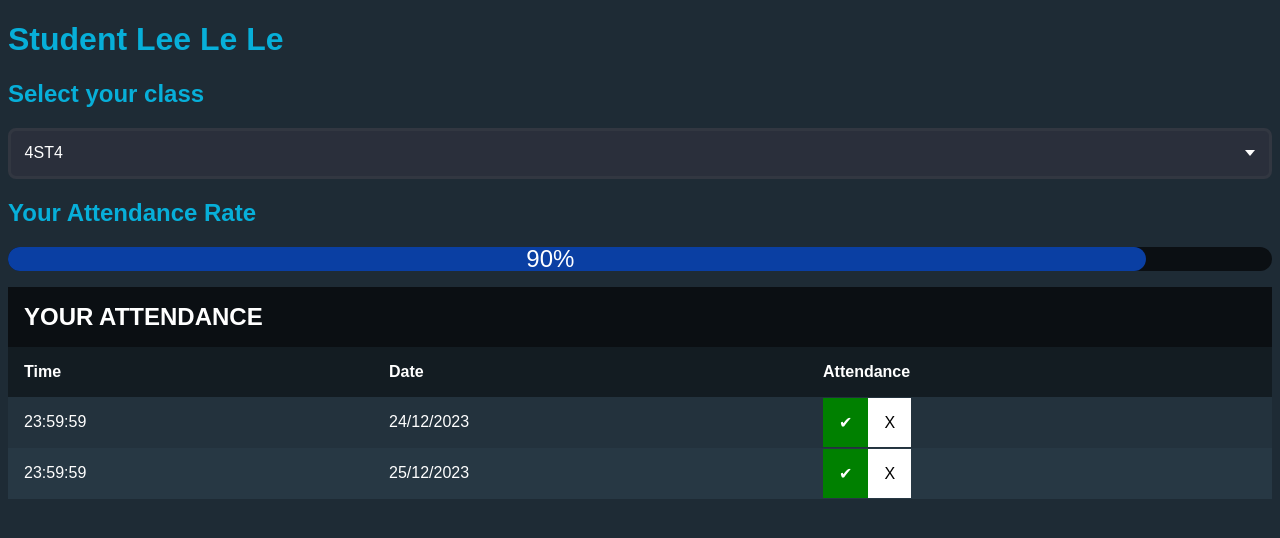
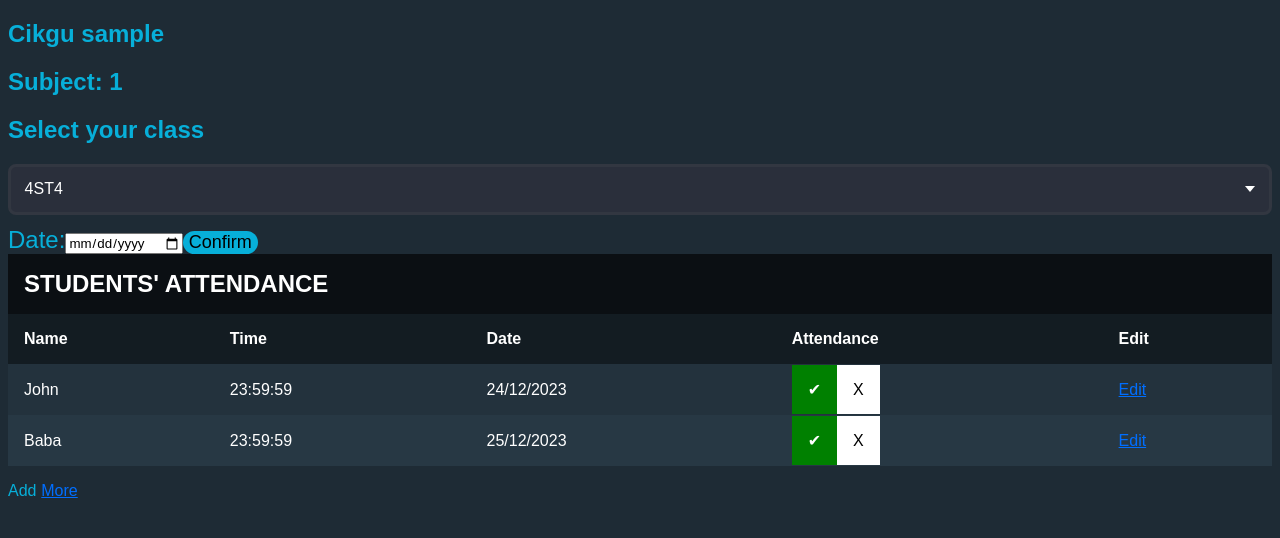
Before and after one commit to barium-bromide/School-project, a PHP site: page /subject.php in a window 1280 px wide. Shown: the top 538 px of the page. Run offline with PHP 8.4, Linux system fonts and the light colour scheme; the visitor is signed in with stand-in values (Sample User, id 1).

Commit message:
Refactor login_validator.php and attend.php

```diff
--- a/attend.php
+++ b/attend.php
@@ -56,7 +56,7 @@ if ($_SERVER["REQUEST_METHOD"] == "POST") {
             <form action="subject.php" method="post" class="radio-tile-group">
                 <div class="input-container">
                     <i class="fa-solid fa-plus-minus"></i>
-                    <input type="submit" value="Add math" class='radio-tile'>
+                    <input name="subject" type="submit" value="Add math" class='radio-tile'>
                 </div>
             </form>
         </div>
--- a/login_validator.php
+++ b/login_validator.php
@@ -10,7 +10,6 @@ if ($_SERVER["REQUEST_METHOD"] == "POST") {
     }
 
     $_SESSION['role'] = $role;
-    echo($role);
     if ($role == "Student") {
         $name = htmlspecialchars($_POST["student_name"]);
         $class = htmlspecialchars($_POST["student_class"]);
--- a/subject.php
+++ b/subject.php
@@ -1,3 +1,10 @@
+<?php
+session_start();
+if (isset($_POST["subject"])) {
+    $_SESSION['subject'] = htmlspecialchars($_POST["subject"]);
+}
+?>
+
 <!DOCTYPE html>
 <html lang="en">
 <head>
@@ -9,15 +16,93 @@
     <script src="public/js/subject.js" defer></script>
 </head>
 <body>
-    <h1>Student Lee Le Le</h1>
-    <!-- <h2>Key in the code teacher gave here</h2>
-    <h2>*This code will record your attendance</h2>
-    <div class="code">
-        <input type="text" maxlength="15" name="name" placeholder="Enter code" required>
-        <input type="submit" id="submitbtn" value="Submit">
-    </div> -->
-    <h2>Select your class</h2>
-    <div class="dropdown">
+    <?php
+        if ($_SESSION['role'] == "Teacher") {
+            echo("<h2>Cikgu ".$_SESSION['username']);
+            echo("<h2>Subject: ".$_SESSION['subject']."</h2>");
+            echo("<h2>Select your class</h2>");
+            echo("<div class='dropdown'>");
+            echo("<div class='select'>");
+            echo("<span class='selected'>4ST4</span>");
+            echo("<div class='caret'></div>");
+            echo("</div>");
+            echo("<ul class='menu'>");
+            echo("<li>4ST1</li>");
+            echo("<li>4ST2</li>");
+            echo("<li>4ST3</li>");
+            echo("<li class='active'>4ST4</li>");
+            echo("<li>4ST5</li>");
+            echo("<li>4ST6</li>");
+            echo("<li>4ST7</li>");
+            echo("</ul>");
+            echo("</div>");
+            echo("<form action='subject.php' method=\"post\">");
+            echo("<label for='date'>Date:</label>");
+            echo("<input type='date' id='date' name='date'>");
+            echo("<input type='submit' id='date-submit' value='Confirm'>");
+            echo("</form>");
+            echo("<table>");
+            echo("<caption>Students' Attendance</caption>");
+            echo("<tr>");
+            echo("<th>Name</th>");
+            echo("<th>Time</th>");
+            echo("<th>Date</th>");
+            echo("<th>Attendance</th>");
+            echo("<th>Edit</th>");
+            echo("</tr>");
+            echo("<tr>");
+            echo("<td data-cell='name'>John</td>");
+            echo("<td data-cell='time'>23:59:59</td>");
+            echo("<td data-cell='date'>24/12/2023</td>");
+            echo("<td data-cell='attendance'><div><span class='yes'>✔</span><span class='no'>X</span></div></td>");
+            echo("<td data-cell='edit'><a href='url'>Edit</a></td>");
+            echo("</tr>");
+            echo("<tr>");
+            echo("<td data-cell='name'>Baba</td>");
+            echo("<td data-cell='time'>23:59:59</td>");
+            echo("<td data-cell='date'>25/12/2023</td>");
+            echo("<td data-cell='attendance'><div><span class='yes'>✔</span><span class='no'>X</span></div></td>");
+            echo("<td data-cell='edit'><a href='url'>Edit</a></td>");
+            echo("</tr>");
+            echo("</table>");
+            echo("<div class='link-wrapper'>");
+            echo("<p>Add</p>");
+            echo("<a href='url'>More</a>");
+            echo("</div>");
+        } elseif ( $_SESSION['role'] == "Student"){
+            echo("<h2> Murid ".$_SESSION['name']."</h2>");
+            echo("<h2>Class: ".$_SESSION['class']."</h2>");
+            echo("<h2>Subject: ".$_SESSION['subject']."</h2>");
+            if ($_SESSION['task'] == "Submit Attendance") {
+                echo("<h2>Key in the code teacher gave here</h2>");
+                echo("<h2>*This code will record your attendance</h2>");
+                echo("<div class='code'>");
+                echo("<input type='text' maxlength='15' name='name' placeholder='Enter code' required>");
+                echo("<input type='submit' id='submitbtn' value='Submit'>");
+                echo("</div>");
+            } elseif ($_SESSION['task'] == "Attendance Report") {
+                echo("<table>");
+                echo("<caption>Your Attendance</caption>");
+                echo("<tr>");
+                echo("<th>Time</th>");
+                echo("<th>Date</th>");
+                echo("<th>Attendance</th>");
+                echo("</tr>");
+                echo("<tr>");
+                echo("<td data-cell='time'>23:59:59</td>");
+                echo("<td data-cell='date'>24/12/2023</td>");
+                echo("<td data-cell='attendance'><div><span class='yes'>✔</span><span class='no'>X</span></div></td>");
+                echo("</tr>");
+                echo("<tr>");
+                echo("<td data-cell='time'>23:59:59</td>");
+                echo("<td data-cell='date'>25/12/2023</td>");
+                echo("<td data-cell='attendance'><div><span class='yes'>✔</span><span class='no'>X</span></div></td>");
+                echo("</tr>");
+                echo("</table>");
+            }
+        }
+    ?>
+    <!-- <div class="dropdown">
         <div class="select">
             <span class="selected">
                 4ST4
@@ -33,49 +118,49 @@
             <li>4ST6</li>
             <li>4ST7</li>
         </ul>
-    </div>
+    </div> -->
     <!-- <form action="">
         <label for="date">Date:</label>
         <input type="date" id="date" name="date">
         <input type="submit" id="date-submit" value="Confirm">
     </form> -->
-    <h2>Your Attendance Rate</h2>
+    <!-- <h2>Your Attendance Rate</h2>
         <div class="bar">
             <p>90%</p>
             <span class="percentage-bar"></span>
-        </div>
+        </div> -->
         <!-- table | class | time | date | attendance | (Edit) -->
-        <div class="table-container">
+        <!-- <div class="table-container">
             <table>
                 <caption>
                     Your Attendance
                 </caption>
-                <tr>
+                <tr> -->
                     <!-- <th>Name</th> -->
-                    <th>Time</th>
+                    <!-- <th>Time</th>
                     <th>Date</th>
-                    <th>Attendance</th>
+                    <th>Attendance</th> -->
                     <!-- <th>Attendance Rate</th> -->
                     <!-- <th>Edit</th> -->
-                </tr>
-                <tr>
+                <!-- </tr>
+                <tr> -->
                     <!-- <td>John</td> -->
-                    <td data-cell="time">23:59:59</td>
+                    <!-- <td data-cell="time">23:59:59</td>
                     <td data-cell="date">24/12/2023</td>
-                    <td data-cell="attendance"><div><span class="yes">✔</span><span class="no">X</span></div></td>
+                    <td data-cell="attendance"><div><span class="yes">✔</span><span class="no">X</span></div></td> -->
                     <!-- <td data-cell="attendance rate">80%</td>
                     <td data-cell="edit"><a href="url">Edit</a></td> -->
-                </tr>
-                <tr>
+                <!-- </tr>
+                <tr> -->
                     <!-- <td>Baba</td> -->
-                    <td data-cell="time">23:59:59</td>
+                    <!-- <td data-cell="time">23:59:59</td>
                     <td data-cell="date">25/12/2023</td>
-                    <td data-cell="attendance"><div><span class="yes">✔</span><span class="no">X</span></div></td>
+                    <td data-cell="attendance"><div><span class="yes">✔</span><span class="no">X</span></div></td> -->
                     <!-- <td data-cell="attendance rate">100%</td>
                     <td data-cell="edit"><a href="url">Edit</a></td> -->
-                </tr>
+                <!-- </tr>
             </table>
-    </div>
+    </div> -->
     <!-- <div class="link-wrapper">
         <p>Add</p>
         <a href="url">More</a>
```
